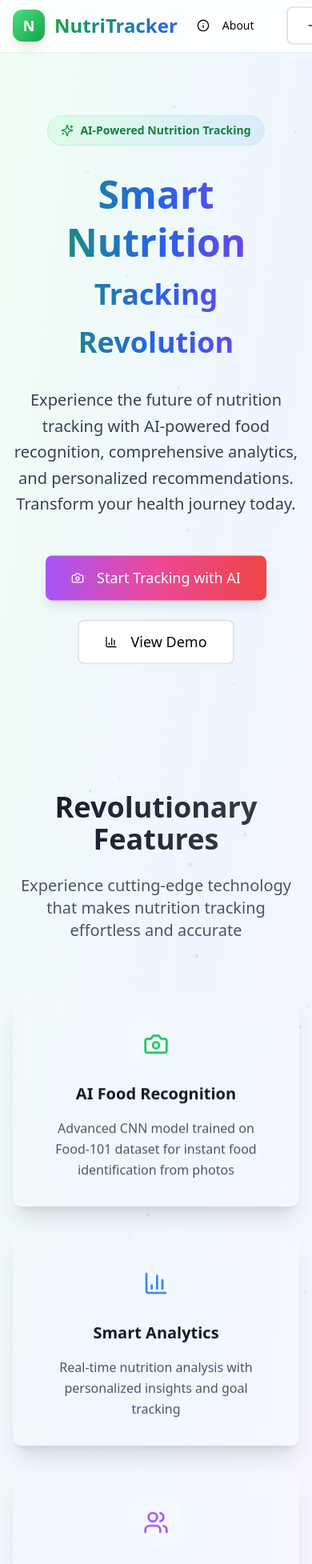
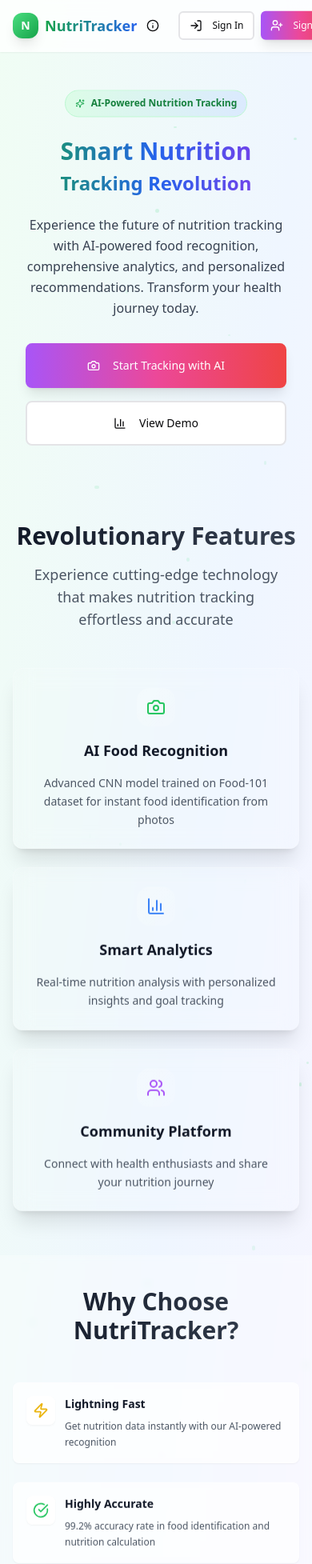
Before and after one commit to thegoatsai123/strict-nutrition-tracker-ai, a React (Vite) app: page / in a window 390 px wide. Shown: the top 1955 px of the page at 80% size. Built offline with nearby package versions, Linux system fonts and the light colour scheme.

Commit message:
Fix: Improve responsiveness and UI, landing page updates
- Make the website responsive.
- Improve the UI.
- Add "Start Your Journey Now" button to the landing page.
- Fix errors on the landing page.

```diff
--- a/src/pages/Landing.tsx
+++ b/src/pages/Landing.tsx
@@ -4,7 +4,7 @@ import { AnimatedButton } from '@/components/ui/animated-button';
 import { GlassCard } from '@/components/ui/glass-card';
 import { FloatingElement, ParticleBackground } from '@/components/ui/floating-elements';
 import { Card, CardContent, CardDescription, CardHeader, CardTitle } from '@/components/ui/card';
-import { ArrowDown, ArrowUp, LogIn, UserPlus, Camera, BarChart3, Users, Sparkles, Info } from 'lucide-react';
+import { ArrowRight, LogIn, UserPlus, Camera, BarChart3, Users, Sparkles, Info, CheckCircle, Zap, Heart } from 'lucide-react';
 
 const Landing = () => {
   return (
@@ -12,34 +12,34 @@ const Landing = () => {
       <ParticleBackground count={60} />
 
       {/* Header */}
-      <header className="relative z-10 bg-white/80 backdrop-blur-md shadow-sm border-b border-white/20">
+      <header className="relative z-10 bg-white/80 backdrop-blur-md shadow-sm border-b border-white/20 sticky top-0">
         <div className="max-w-7xl mx-auto px-4 sm:px-6 lg:px-8">
           <div className="flex justify-between items-center h-16">
             <FloatingElement delay={0}>
               <div className="flex items-center">
-                <div className="w-10 h-10 bg-gradient-to-br from-green-400 to-green-600 rounded-xl flex items-center justify-center mr-3 shadow-lg">
-                  <span className="text-white font-bold text-lg">N</span>
+                <div className="w-8 h-8 sm:w-10 sm:h-10 bg-gradient-to-br from-green-400 to-green-600 rounded-xl flex items-center justify-center mr-2 sm:mr-3 shadow-lg">
+                  <span className="text-white font-bold text-sm sm:text-lg">N</span>
                 </div>
-                <span className="text-2xl font-bold bg-gradient-to-r from-green-600 to-blue-600 bg-clip-text text-transparent">
+                <span className="text-lg sm:text-2xl font-bold bg-gradient-to-r from-green-600 to-blue-600 bg-clip-text text-transparent">
                   NutriTracker
                 </span>
               </div>
             </FloatingElement>
 
-            <div className="flex items-center space-x-4">
+            <div className="flex items-center space-x-2 sm:space-x-4">
               <FloatingElement delay={0.1}>
                 <Link to="/about">
-                  <AnimatedButton variant="ghost" className="flex items-center">
-                    <Info className="w-4 h-4 mr-2" />
-                    About
+                  <AnimatedButton variant="ghost" size="sm" className="flex items-center text-xs sm:text-sm">
+                    <Info className="w-3 h-3 sm:w-4 sm:h-4 mr-1 sm:mr-2" />
+                    <span className="hidden sm:inline">About</span>
                   </AnimatedButton>
                 </Link>
               </FloatingElement>
 
               <FloatingElement delay={0.2}>
                 <Link to="/signin">
-                  <AnimatedButton variant="outline" className="flex items-center">
-                    <LogIn className="w-4 h-4 mr-2" />
+                  <AnimatedButton variant="outline" size="sm" className="flex items-center text-xs sm:text-sm">
+                    <LogIn className="w-3 h-3 sm:w-4 sm:h-4 mr-1 sm:mr-2" />
                     Sign In
                   </AnimatedButton>
                 </Link>
@@ -47,8 +47,8 @@ const Landing = () => {
 
               <FloatingElement delay={0.4}>
                 <Link to="/signup">
-                  <AnimatedButton variant="gradient" className="flex items-center">
-                    <UserPlus className="w-4 h-4 mr-2" />
+                  <AnimatedButton variant="gradient" size="sm" className="flex items-center text-xs sm:text-sm">
+                    <UserPlus className="w-3 h-3 sm:w-4 sm:h-4 mr-1 sm:mr-2" />
                     Sign Up
                   </AnimatedButton>
                 </Link>
@@ -59,41 +59,41 @@ const Landing = () => {
       </header>
 
       {/* Hero Section */}
-      <section className="relative z-10 py-20 px-4 sm:px-6 lg:px-8">
+      <section className="relative z-10 py-12 sm:py-16 lg:py-20 px-4 sm:px-6 lg:px-8">
         <div className="max-w-6xl mx-auto text-center">
           <FloatingElement delay={0.6}>
-            <div className="inline-flex items-center px-4 py-2 bg-gradient-to-r from-green-100 to-blue-100 rounded-full mb-8 border border-green-200">
-              <Sparkles className="w-4 h-4 text-green-600 mr-2" />
-              <span className="text-sm font-semibold text-green-700">AI-Powered Nutrition Tracking</span>
+            <div className="inline-flex items-center px-3 sm:px-4 py-2 bg-gradient-to-r from-green-100 to-blue-100 rounded-full mb-6 sm:mb-8 border border-green-200">
+              <Sparkles className="w-3 h-3 sm:w-4 sm:h-4 text-green-600 mr-2" />
+              <span className="text-xs sm:text-sm font-semibold text-green-700">AI-Powered Nutrition Tracking</span>
             </div>
           </FloatingElement>
 
           <FloatingElement delay={0.8}>
-            <h1 className="text-5xl md:text-7xl font-bold mb-8 bg-gradient-to-r from-green-600 via-blue-600 to-purple-600 bg-clip-text text-transparent leading-tight">
+            <h1 className="text-3xl sm:text-5xl md:text-6xl lg:text-7xl font-bold mb-6 sm:mb-8 bg-gradient-to-r from-green-600 via-blue-600 to-purple-600 bg-clip-text text-transparent leading-tight">
               Smart Nutrition
               <br />
-              <span className="text-4xl md:text-6xl">Tracking Revolution</span>
+              <span className="text-2xl sm:text-4xl md:text-5xl lg:text-6xl">Tracking Revolution</span>
             </h1>
           </FloatingElement>
 
           <FloatingElement delay={1.0}>
-            <p className="text-xl md:text-2xl mb-12 max-w-4xl mx-auto text-gray-700 leading-relaxed">
+            <p className="text-base sm:text-xl md:text-2xl mb-8 sm:mb-12 max-w-4xl mx-auto text-gray-700 leading-relaxed px-4">
               Experience the future of nutrition tracking with AI-powered food recognition,
               comprehensive analytics, and personalized recommendations. Transform your health journey today.
             </p>
           </FloatingElement>
 
           <FloatingElement delay={1.2}>
-            <div className="flex flex-col sm:flex-row gap-6 justify-center">
-              <Link to="/signup">
-                <AnimatedButton size="lg" variant="gradient" animation="bounce" className="text-lg px-8 py-4">
-                  <Camera className="w-5 h-5 mr-2" />
+            <div className="flex flex-col sm:flex-row gap-4 sm:gap-6 justify-center items-center px-4">
+              <Link to="/signup" className="w-full sm:w-auto">
+                <AnimatedButton size="lg" variant="gradient" animation="bounce" className="w-full sm:w-auto text-sm sm:text-lg px-6 sm:px-8 py-3 sm:py-4">
+                  <Camera className="w-4 h-4 sm:w-5 sm:h-5 mr-2" />
                   Start Tracking with AI
                 </AnimatedButton>
               </Link>
-              <Link to="/signin">
-                <AnimatedButton variant="outline" size="lg" className="text-lg px-8 py-4">
-                  <BarChart3 className="w-5 h-5 mr-2" />
+              <Link to="/demo" className="w-full sm:w-auto">
+                <AnimatedButton variant="outline" size="lg" className="w-full sm:w-auto text-sm sm:text-lg px-6 sm:px-8 py-3 sm:py-4">
+                  <BarChart3 className="w-4 h-4 sm:w-5 sm:h-5 mr-2" />
                   View Demo
                 </AnimatedButton>
               </Link>
@@ -103,48 +103,48 @@ const Landing = () => {
       </section>
 
       {/* Features Section */}
-      <section className="relative z-10 py-20 px-4 sm:px-6 lg:px-8">
+      <section className="relative z-10 py-12 sm:py-16 lg:py-20 px-4 sm:px-6 lg:px-8">
         <div className="max-w-7xl mx-auto">
           <FloatingElement delay={1.4}>
-            <div className="text-center mb-16">
-              <h2 className="text-4xl md:text-5xl font-bold mb-6 bg-gradient-to-r from-gray-900 to-gray-700 bg-clip-text text-transparent">
+            <div className="text-center mb-12 sm:mb-16">
+              <h2 className="text-3xl sm:text-4xl md:text-5xl font-bold mb-4 sm:mb-6 bg-gradient-to-r from-gray-900 to-gray-700 bg-clip-text text-transparent">
                 Revolutionary Features
               </h2>
-              <p className="text-xl text-gray-600 max-w-3xl mx-auto">
+              <p className="text-lg sm:text-xl text-gray-600 max-w-3xl mx-auto px-4">
                 Experience cutting-edge technology that makes nutrition tracking effortless and accurate
               </p>
             </div>
           </FloatingElement>
 
-          <div className="grid md:grid-cols-3 gap-8">
+          <div className="grid grid-cols-1 md:grid-cols-3 gap-6 sm:gap-8">
             {[
               {
-                icon: <Camera className="w-8 h-8 text-green-500" />,
+                icon: <Camera className="w-6 h-6 sm:w-8 sm:h-8 text-green-500" />,
                 title: "AI Food Recognition",
                 description: "Advanced CNN model trained on Food-101 dataset for instant food identification from photos",
                 delay: 1.6
               },
               {
-                icon: <BarChart3 className="w-8 h-8 text-blue-500" />,
+                icon: <BarChart3 className="w-6 h-6 sm:w-8 sm:h-8 text-blue-500" />,
                 title: "Smart Analytics",
                 description: "Real-time nutrition analysis with personalized insights and goal tracking",
                 delay: 1.8
               },
               {
-                icon: <Users className="w-8 h-8 text-purple-500" />,
+                icon: <Users className="w-6 h-6 sm:w-8 sm:h-8 text-purple-500" />,
                 title: "Community Platform",
                 description: "Connect with health enthusiasts and share your nutrition journey",
                 delay: 2.0
               }
             ].map((feature, index) => (
               <FloatingElement key={index} delay={feature.delay}>
-                <GlassCard className="p-8 h-full group">
+                <GlassCard className="p-6 sm:p-8 h-full group hover:shadow-xl transition-all duration-300">
                   <div className="text-center space-y-4">
-                    <div className="mx-auto w-16 h-16 bg-gradient-to-br from-white/20 to-white/10 rounded-2xl flex items-center justify-center group-hover:scale-110 transition-transform duration-300">
+                    <div className="mx-auto w-12 h-12 sm:w-16 sm:h-16 bg-gradient-to-br from-white/20 to-white/10 rounded-2xl flex items-center justify-center group-hover:scale-110 transition-transform duration-300">
                       {feature.icon}
                     </div>
-                    <h3 className="text-xl font-bold text-gray-900">{feature.title}</h3>
-                    <p className="text-gray-600 leading-relaxed">{feature.description}</p>
+                    <h3 className="text-lg sm:text-xl font-bold text-gray-900">{feature.title}</h3>
+                    <p className="text-sm sm:text-base text-gray-600 leading-relaxed">{feature.description}</p>
                   </div>
                 </GlassCard>
               </FloatingElement>
@@ -153,20 +153,83 @@ const Landing = () => {
         </div>
       </section>
 
+      {/* Benefits Section */}
+      <section className="relative z-10 py-12 sm:py-16 lg:py-20 px-4 sm:px-6 lg:px-8 bg-white/30 backdrop-blur-sm">
+        <div className="max-w-6xl mx-auto">
+          <FloatingElement delay={2.2}>
+            <div className="text-center mb-12 sm:mb-16">
+              <h2 className="text-3xl sm:text-4xl md:text-5xl font-bold mb-4 sm:mb-6 bg-gradient-to-r from-gray-900 to-gray-700 bg-clip-text text-transparent">
+                Why Choose NutriTracker?
+              </h2>
+            </div>
+          </FloatingElement>
+
+          <div className="grid grid-cols-1 sm:grid-cols-2 lg:grid-cols-3 gap-6 sm:gap-8">
+            {[
+              {
+                icon: <Zap className="w-5 h-5 sm:w-6 sm:h-6 text-yellow-500" />,
+                title: "Lightning Fast",
+                description: "Get nutrition data instantly with our AI-powered recognition"
+              },
+              {
+                icon: <CheckCircle className="w-5 h-5 sm:w-6 sm:h-6 text-green-500" />,
+                title: "Highly Accurate",
+                description: "99.2% accuracy rate in food identification and nutrition calculation"
+              },
+              {
+                icon: <Heart className="w-5 h-5 sm:w-6 sm:h-6 text-red-500" />,
+                title: "Made with Love",
+                description: "Designed by nutrition experts and loved by thousands of users"
+              },
+              {
+                icon: <BarChart3 className="w-5 h-5 sm:w-6 sm:h-6 text-blue-500" />,
+                title: "Detailed Analytics",
+                description: "Comprehensive insights into your nutrition patterns and progress"
+              },
+              {
+                icon: <Users className="w-5 h-5 sm:w-6 sm:h-6 text-purple-500" />,
+                title: "Community Support",
+                description: "Join a community of health-conscious individuals on the same journey"
+              },
+              {
+                icon: <Sparkles className="w-5 h-5 sm:w-6 sm:h-6 text-pink-500" />,
+                title: "Always Improving",
+                description: "Regular updates with new features based on user feedback"
+              }
+            ].map((benefit, index) => (
+              <FloatingElement key={index} delay={2.4 + index * 0.1}>
+                <Card className="p-4 sm:p-6 h-full hover:shadow-lg transition-all duration-300 bg-white/60 backdrop-blur-sm border-white/40">
+                  <div className="flex items-start space-x-3 sm:space-x-4">
+                    <div className="flex-shrink-0 p-2 bg-white/80 rounded-lg shadow-sm">
+                      {benefit.icon}
+                    </div>
+                    <div>
+                      <h4 className="text-sm sm:text-base font-semibold text-gray-900 mb-2">{benefit.title}</h4>
+                      <p className="text-xs sm:text-sm text-gray-600 leading-relaxed">{benefit.description}</p>
+                    </div>
+                  </div>
+                </Card>
+              </FloatingElement>
+            ))}
+          </div>
+        </div>
+      </section>
+
       {/* CTA Section */}
-      <section className="relative z-10 py-20 px-4 sm:px-6 lg:px-8">
-        <FloatingElement delay={2.2}>
-          <GlassCard className="max-w-4xl mx-auto p-12 text-center" gradient>
-            <h2 className="text-4xl md:text-5xl font-bold mb-6 text-gray-900">
+      <section className="relative z-10 py-12 sm:py-16 lg:py-20 px-4 sm:px-6 lg:px-8">
+        <FloatingElement delay={3.0}>
+          <GlassCard className="max-w-4xl mx-auto p-8 sm:p-12 text-center" gradient>
+            <h2 className="text-3xl sm:text-4xl md:text-5xl font-bold mb-4 sm:mb-6 text-gray-900">
               Ready to Transform Your Health?
             </h2>
-            <p className="text-xl mb-8 text-gray-700 max-w-2xl mx-auto">
+            <p className="text-lg sm:text-xl mb-6 sm:mb-8 text-gray-700 max-w-2xl mx-auto leading-relaxed">
               Join thousands of users who have revolutionized their nutrition tracking with our AI-powered platform.
             </p>
             <Link to="/signup">
-              <AnimatedButton size="lg" variant="gradient" animation="pulse" className="text-lg px-10 py-4">
-                <Sparkles className="w-5 h-5 mr-2" />
+              <AnimatedButton size="lg" variant="gradient" animation="pulse" className="text-base sm:text-lg px-8 sm:px-10 py-3 sm:py-4 shadow-2xl hover:shadow-3xl transition-all duration-300">
+                <Sparkles className="w-4 h-4 sm:w-5 sm:h-5 mr-2" />
                 Start Your Journey Now
+                <ArrowRight className="w-4 h-4 sm:w-5 sm:h-5 ml-2" />
               </AnimatedButton>
             </Link>
           </GlassCard>
@@ -174,16 +237,16 @@ const Landing = () => {
       </section>
 
       {/* Footer */}
-      <footer className="relative z-10 bg-gray-900/90 backdrop-blur-md text-white py-12 px-4 sm:px-6 lg:px-8 border-t border-white/10">
+      <footer className="relative z-10 bg-gray-900/90 backdrop-blur-md text-white py-8 sm:py-12 px-4 sm:px-6 lg:px-8 border-t border-white/10">
         <div className="max-w-6xl mx-auto text-center">
-          <FloatingElement delay={2.4}>
-            <div className="flex items-center justify-center mb-6">
-              <div className="w-10 h-10 bg-gradient-to-br from-green-400 to-green-600 rounded-xl flex items-center justify-center mr-3">
-                <span className="text-white font-bold text-lg">N</span>
+          <FloatingElement delay={3.2}>
+            <div className="flex items-center justify-center mb-4 sm:mb-6">
+              <div className="w-8 h-8 sm:w-10 sm:h-10 bg-gradient-to-br from-green-400 to-green-600 rounded-xl flex items-center justify-center mr-2 sm:mr-3">
+                <span className="text-white font-bold text-sm sm:text-lg">N</span>
               </div>
-              <span className="text-2xl font-bold">NutriTracker</span>
+              <span className="text-lg sm:text-2xl font-bold">NutriTracker</span>
             </div>
-            <p className="text-gray-400">
+            <p className="text-sm sm:text-base text-gray-400">
               © 2024 NutriTracker. Revolutionizing nutrition tracking with AI.
             </p>
           </FloatingElement>
```
